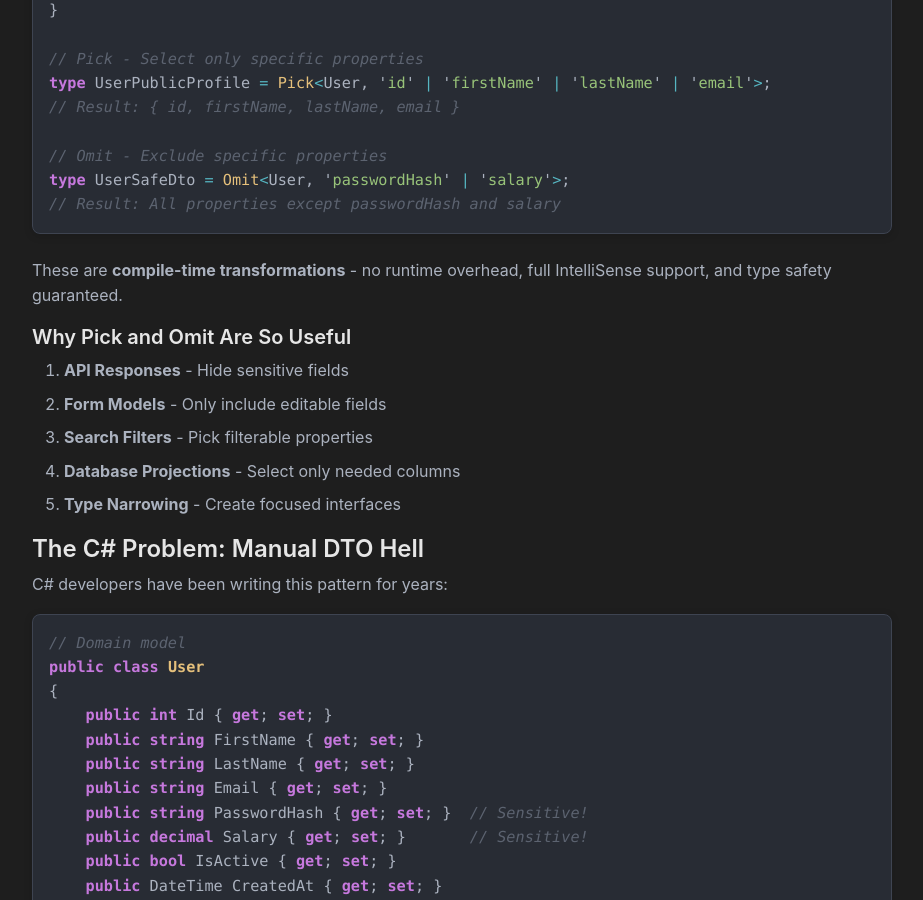
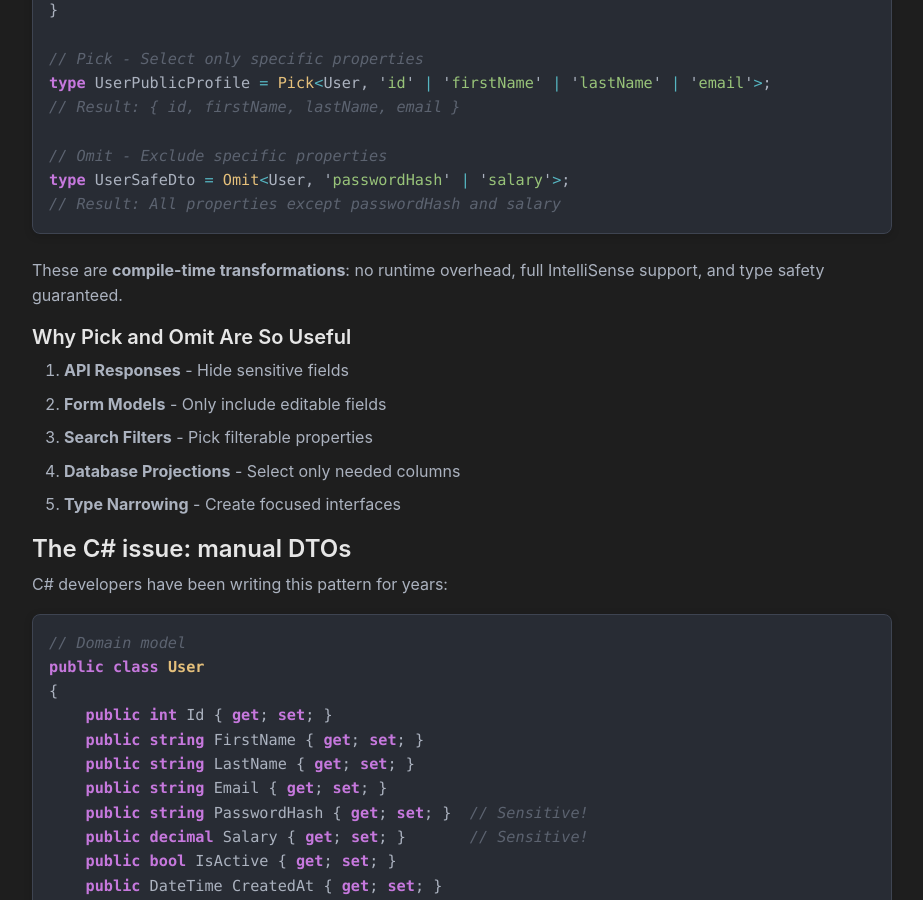
Before and after one commit to Tim-Maes/Tim-Maes.github.io, a Jekyll site: the page built from _posts/2026-04-17-pick-and-omit-in-csharp-with-facet.md, in a window 1280 px wide and 900 px high, scrolled down 1382 px. Shown: the whole window, without its empty margins (178-1101 px from the left). Built offline with Jekyll 4.4.1, drawn with Linux system fonts in a browser that asks for light colours.

Commit message:
Update blogpost section

````diff
--- a/_posts/2026-04-17-pick-and-omit-in-csharp-with-facet.md
+++ b/_posts/2026-04-17-pick-and-omit-in-csharp-with-facet.md
@@ -43,7 +43,7 @@ type UserSafeDto = Omit<User, 'passwordHash' | 'salary'>;
 // Result: All properties except passwordHash and salary
 ```
 
-These are **compile-time transformations** - no runtime overhead, full IntelliSense support, and type safety guaranteed.
+These are **compile-time transformations**: no runtime overhead, full IntelliSense support, and type safety guaranteed.
 
 ### Why Pick and Omit Are So Useful
 
@@ -53,7 +53,7 @@ These are **compile-time transformations** - no runtime overhead, full IntelliSe
 4. **Database Projections** - Select only needed columns
 5. **Type Narrowing** - Create focused interfaces
 
-## The C# Problem: Manual DTO Hell
+## The C# issue: manual DTOs
 
 C# developers have been writing this pattern for years:
 
````
